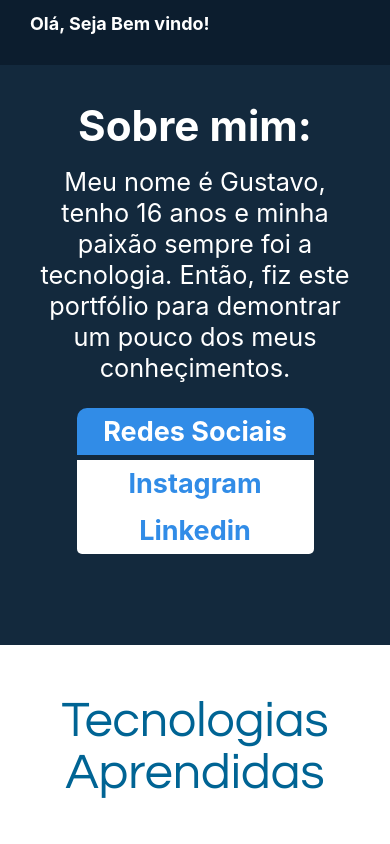
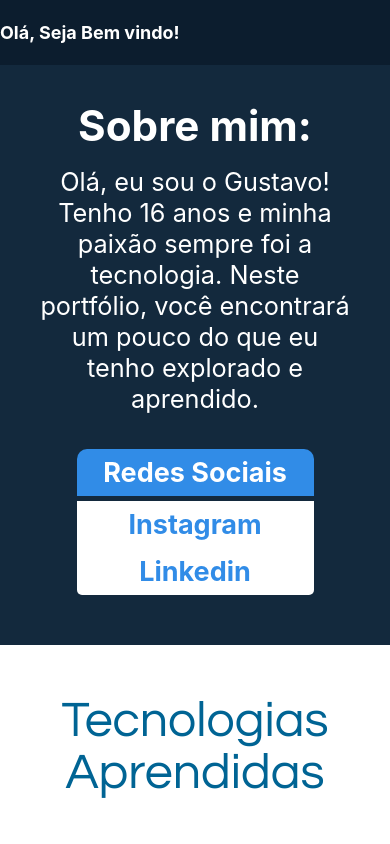
Before and after one commit to GustavoLobo0/Portifolio, a React (Create React App) app: page / in a window 390 px wide. Shown: the top 844 px of the page. Built offline with nearby package versions, Linux system fonts and the light colour scheme.

Commit message:
header and hero updated repositivity

```diff
--- a/src/Componentes/Header/Header.css
+++ b/src/Componentes/Header/Header.css
@@ -2,6 +2,7 @@ header {
     background-color: #0c1d2e;
     height: 65px;
     overflow: hidden;
+    display: flex;
 }
 
 .title {
@@ -10,8 +11,7 @@ header {
     align-items: center;
     justify-content: start;
     color: white;
-    margin-top: 13px;
-    margin-left: 30px;
+    margin: 0px;
 }
 
 
--- a/src/Componentes/PrimeiroConteudo/index.js
+++ b/src/Componentes/PrimeiroConteudo/index.js
@@ -6,7 +6,7 @@ export function PrimeiroConteudo() {
             <div className="fundo">
                 <div className="fundoQuadrado">
                     <h2>Sobre mim:</h2>
-                    <p className="apresentaçao">Meu nome é Gustavo, tenho 16 anos e minha paixão sempre foi a tecnologia. Então, fiz este portfólio para demontrar um pouco dos meus conheçimentos.</p>
+                    <p className="apresentaçao">Olá, eu sou o Gustavo! Tenho 16 anos e minha paixão sempre foi a tecnologia. Neste portfólio, você encontrará um pouco do que eu tenho explorado e aprendido.</p>
                 </div>
                 <div className="sociais">
                     <div className="titulo"><p>Redes Sociais</p></div>
--- a/src/Componentes/PrimeiroConteudo/style.css
+++ b/src/Componentes/PrimeiroConteudo/style.css
@@ -109,7 +109,11 @@ h2 {
 }
 @media (max-width: 520px) {
     .fundo{
-        height: 580px;
+        height: 520px;
+    }
+    .sociais{
+
+        margin-bottom: 50px;
     }
 }
 
```
